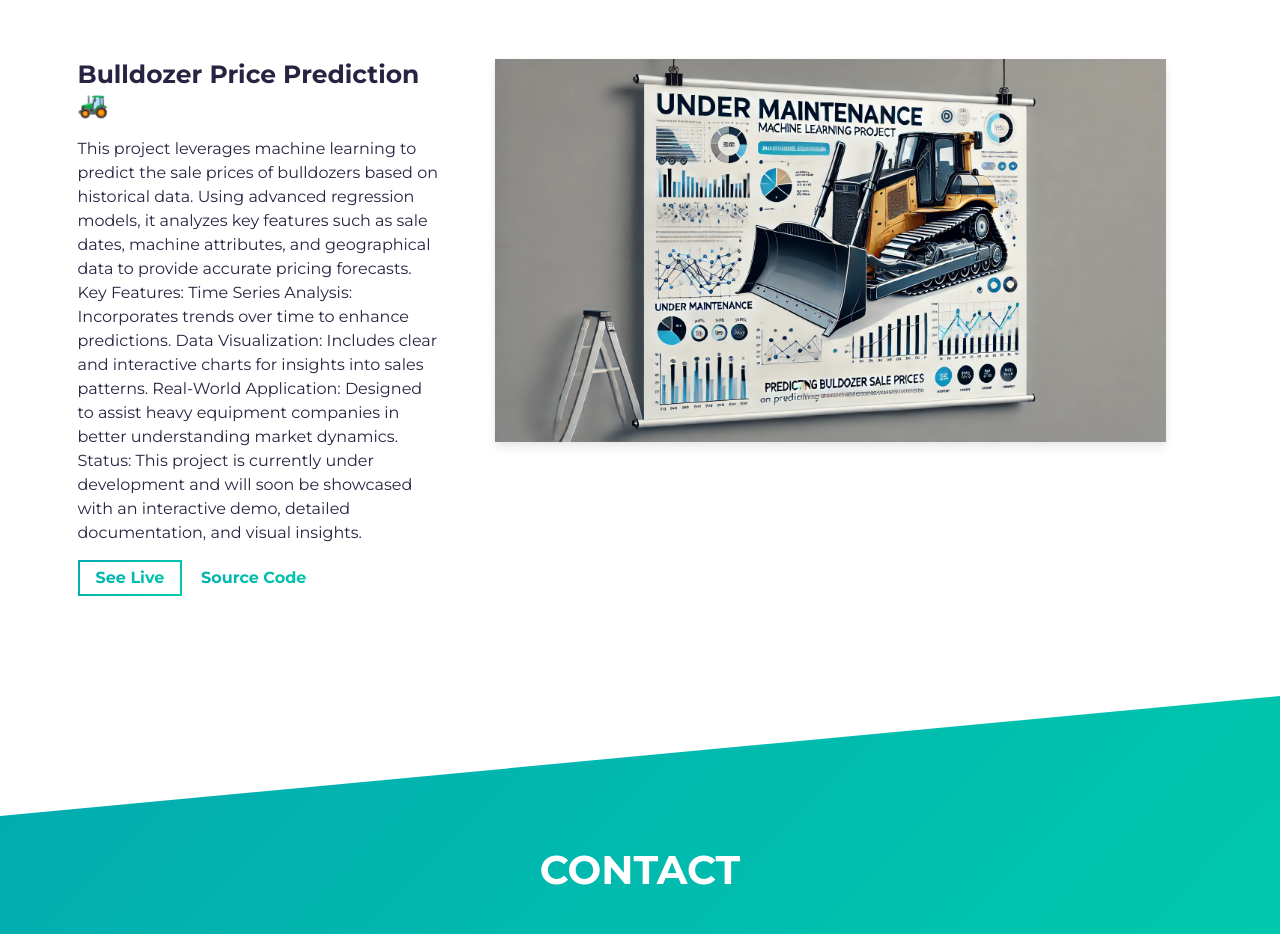
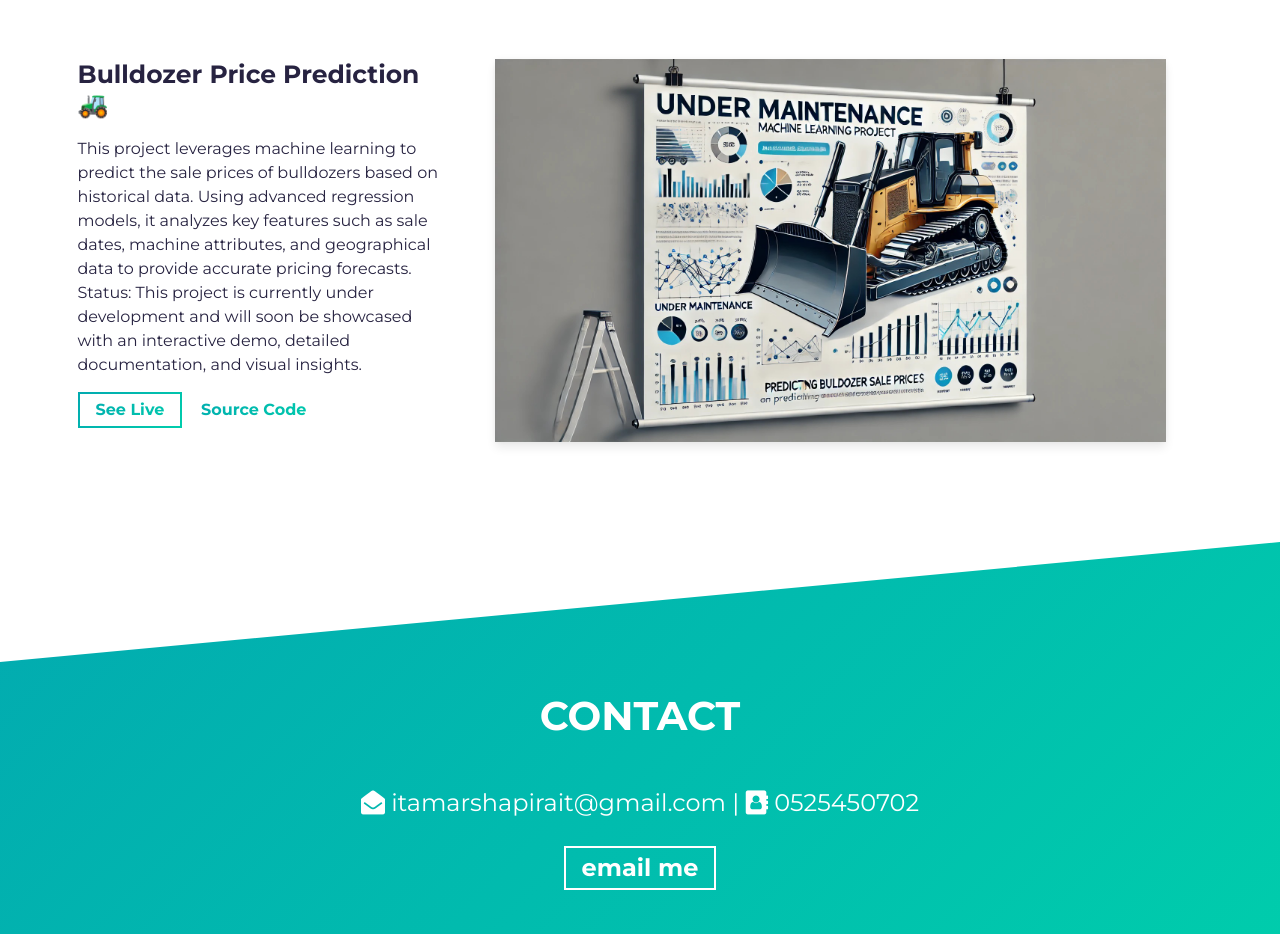
Before and after one commit to itamarshapira/My-Protfolio, a website built with Parcel: page src/index.html in a window 1280 px wide. Shown: the part 2940-3874 px from the top of the page. Built offline with nearby package versions, Linux system fonts and the light colour scheme.

Commit message:
bulldozer update

```diff
--- a/src/index.html
+++ b/src/index.html
@@ -282,15 +282,12 @@
                 <h3 class="project-wrapper__text-title">Bulldozer Price Prediction 🚜</h3>
                 <div>
                   <p class="mb-4">
-                    This project leverages machine learning to predict the sale prices of bulldozers based on historical data. Using advanced regression models, it analyzes key features such as sale dates, machine attributes, and geographical data to provide accurate pricing forecasts.
+                    This project leverages machine learning to predict the sale prices of bulldozers based on historical data.
+                    Using advanced regression models, it analyzes key features such as sale dates, machine attributes, and geographical data to provide accurate pricing forecasts.
 
-                      Key Features:
-                      Time Series Analysis: Incorporates trends over time to enhance predictions.
-                      Data Visualization: Includes clear and interactive charts for insights into sales patterns.
-                      Real-World Application: Designed to assist heavy equipment companies in better understanding market dynamics.
-                      Status:
-                      This project is currently under development and will soon be showcased with an interactive demo, detailed documentation, and visual insights.
-                                        </p>
+                    Status:
+                    This project is currently under development and will soon be showcased with an interactive demo, detailed documentation, and visual insights.
+                   </p>
                 </div>
                 <a
                   rel="noreferrer"
```
